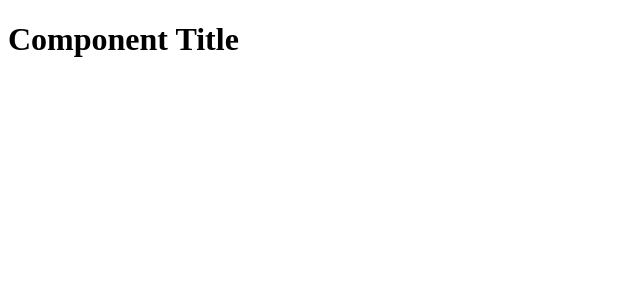
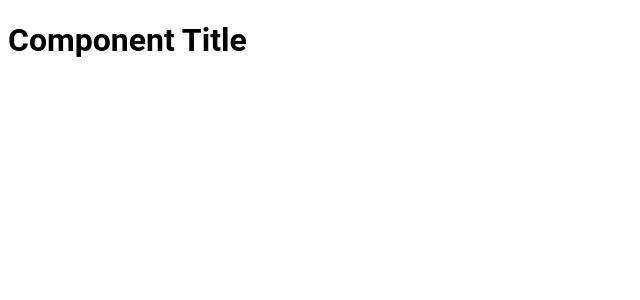
Before and after one commit to FelipeRochaOl/create-react-app-custom-structure, a React app: page / in a window 1280 px wide. Shown: the top 300 px of the page, without its empty margins (0-640 px from the left). Built offline with nearby package versions, Linux system fonts and the light colour scheme.

Commit message:
Add styled components

```diff
--- a/package.json
+++ b/package.json
@@ -11,7 +11,8 @@
   },
   "dependencies": {
     "react": "^18.2.0",
-    "react-dom": "^18.2.0"
+    "react-dom": "^18.2.0",
+    "styled-components": "^5.3.6"
   },
   "devDependencies": {
     "@babel/cli": "^7.19.3",
@@ -21,6 +22,7 @@
     "@babel/preset-typescript": "^7.18.6",
     "@pmmmwh/react-refresh-webpack-plugin": "^0.5.8",
     "@types/react-dom": "^18.0.6",
+    "@types/styled-components": "^5.1.26",
     "babel-loader": "^8.2.5",
     "css-loader": "^6.7.1",
     "csv-loader": "^3.0.5",
--- a/src/components/App/index.tsx
+++ b/src/components/App/index.tsx
@@ -1,5 +1,6 @@
 import { IAppProps } from "./interfaces";
+import { Title } from "./styles";
 
 export function App({ title }: IAppProps) {
-  return <h1>{title}</h1>
+  return <Title>{title}</Title>
 }
--- /dev/null
+++ b/src/components/App/styles/index.ts
@@ -0,0 +1,5 @@
+import styled from "styled-components";
+
+export const Title = styled.h1`
+  font-family: "Roboto";
+`;
```
Also changed, not shown: 1 other file (tests, documents, lock files or other folders).
